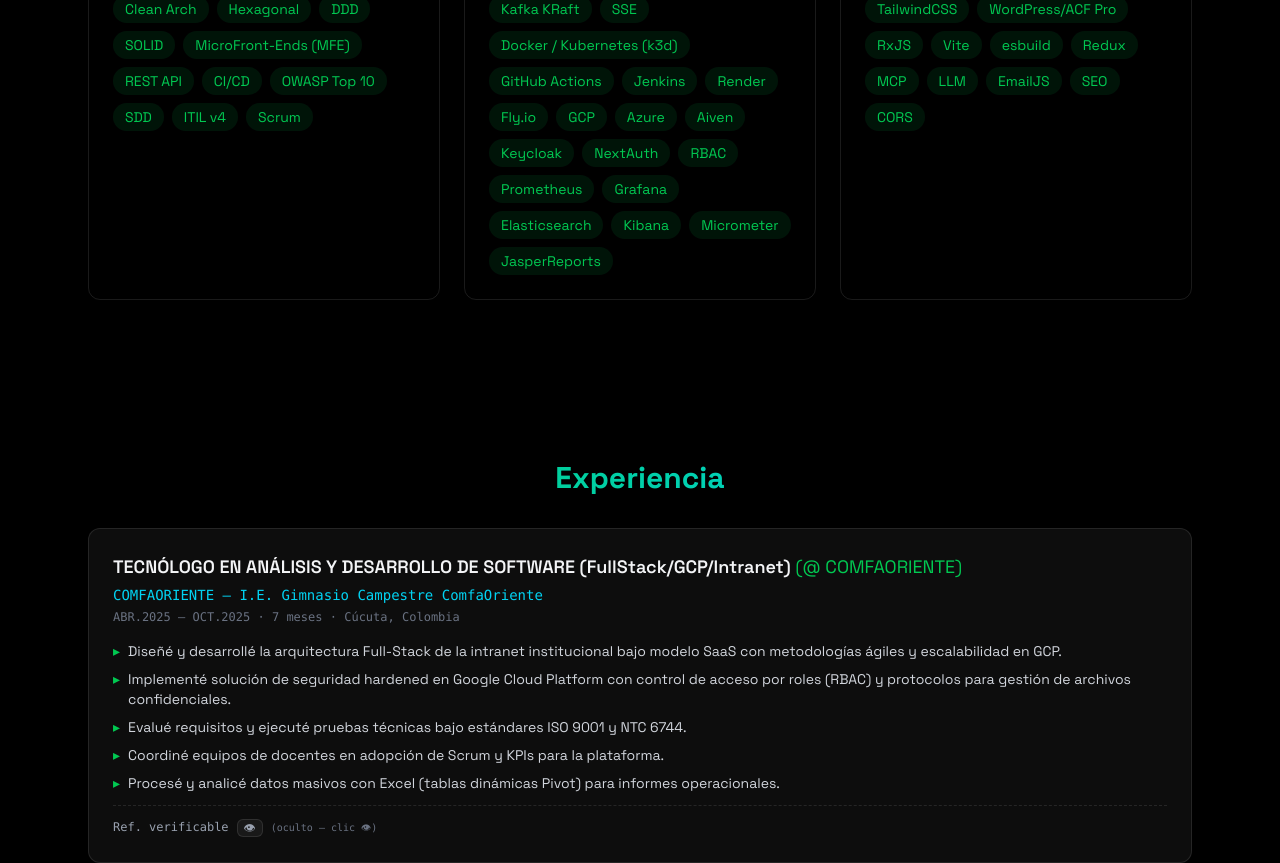
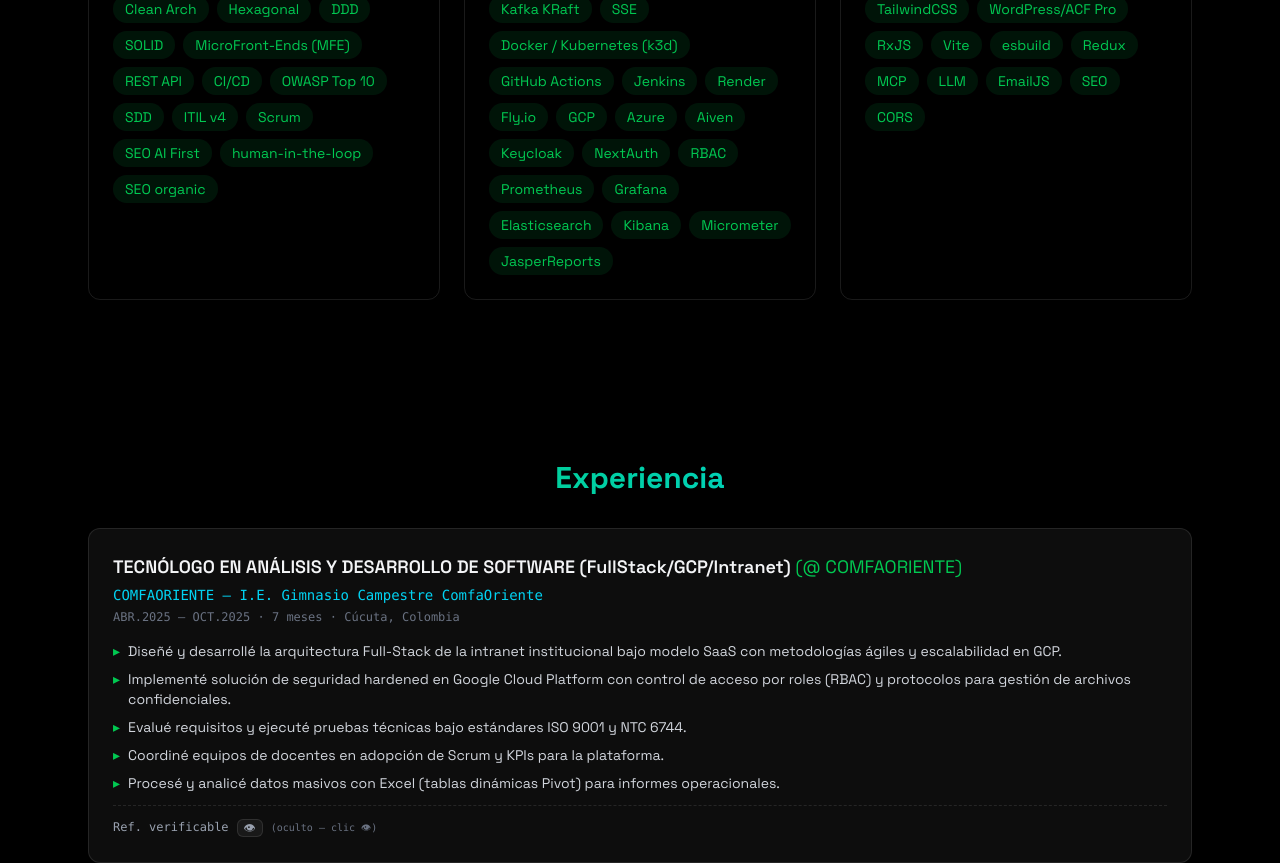
Before and after one commit to ypmanrique2/yadin.manrique-portfolio, a React (Vite) app: page / in a window 1280 px wide. Shown: the part 1560-2423 px from the top of the page. Built offline with nearby package versions, Linux system fonts and the light colour scheme.

Commit message:
docs(portfolio): SEO AI First human-in-the-loop SEO organic a Core

```diff
--- a/CV_Fusion_FE_2026_PREVIEW.html
+++ b/CV_Fusion_FE_2026_PREVIEW.html
@@ -2218,7 +2218,7 @@
             <span class="tag">SOLID</span><span class="tag">MicroFront-Ends (MFE)</span><span class="tag">REST
               API</span>
             <span class="tag">CI/CD</span><span class="tag">OWASP Top 10</span><span class="tag">SDD</span>
-            <span class="tag">ITIL v4</span><span class="tag">Scrum</span>
+            <span class="tag">ITIL v4</span><span class="tag">Scrum</span><span class="tag">SEO AI First</span><span class="tag">human-in-the-loop</span><span class="tag">SEO organic</span>
           </div>
         </div>
 
--- a/CV_Yadin_Manrique_ATS_2026.html
+++ b/CV_Yadin_Manrique_ATS_2026.html
@@ -1165,7 +1165,7 @@
               class="ats-tag accent">OWASP Top 10</span><span class="ats-tag accent">SDD</span><span
               class="ats-tag accent">ITIL
               v4</span><span class="ats-tag">Scrum</span><span class="ats-tag">EDA</span><span
-              class="ats-tag">Idempotency</span>
+              class="ats-tag">Idempotency</span><span class="ats-tag accent">SEO AI First</span><span class="ats-tag accent">human-in-the-loop</span><span class="ats-tag accent">SEO organic</span>
           </div>
         </div>
         <div class="ats-skill-group">
--- a/CV_Yadin_Manrique_ATS_2026_EN.html
+++ b/CV_Yadin_Manrique_ATS_2026_EN.html
@@ -1113,7 +1113,7 @@
               class="ats-tag accent">OWASP Top 10</span><span class="ats-tag accent">SDD</span><span
               class="ats-tag accent">ITIL
               v4</span><span class="ats-tag">Scrum</span><span class="ats-tag">EDA</span><span
-              class="ats-tag">Idempotency</span>
+              class="ats-tag">Idempotency</span><span class="ats-tag accent">SEO AI First</span><span class="ats-tag accent">human-in-the-loop</span><span class="ats-tag accent">SEO organic</span>
           </div>
         </div>
         <div class="ats-skill-group">
--- a/index.html
+++ b/index.html
@@ -7,7 +7,7 @@
   <meta name="description" content="Yadin Paulo Manrique Marquez — Full Stack Developer Java 21, Spring Boot 3.5, Kafka KRaft (Transactional Outbox, DLT, At-Least-Once + idempotencia), Angular 21, React 19, TypeScript, Node.js. 6+ años, 12+ proyectos, Clean/Hexagonal/DDD, Event-Driven, Docker / Kubernetes (k3d local), Cloud SaaS GCP/Azure, ITIL v4." />
   <meta name="author" content="Yadin Paulo Manrique Marquez" />
   <meta name="robots" content="index, follow, max-image-preview:large" />
-  <meta name="keywords" content="Yadin Manrique, Full Stack Developer, Java 21, Spring Boot 3.5, Kafka KRaft, Transactional Outbox, DLT, At-Least-Once + idempotencia, Resilience4j, MongoDB, Angular 21, React 19, TypeScript, Node.js, Docker, Kubernetes, k3d, GCP, Azure, Aiven, Fly.io, Micro frontends, Module Federation, Nx, Signals, RBAC, JWT, OWASP, Prometheus, Grafana, ELK, ITIL v4" />
+  <meta name="keywords" content="Yadin Manrique, Full Stack Developer, Java 21, Spring Boot 3.5, Kafka KRaft, Transactional Outbox, DLT, At-Least-Once + idempotencia, Resilience4j, MongoDB, Angular 21, React 19, TypeScript, Node.js, Docker, Kubernetes, k3d, GCP, Azure, Aiven, Fly.io, Micro frontends, Module Federation, Nx, Signals, RBAC, JWT, OWASP, Prometheus, Grafana, ELK, ITIL v4, SEO AI First, human-in-the-loop, SEO organic" />
   <link rel="canonical" href="https://ypmanrique2.github.io/yadin.manrique-portfolio/" />
   <meta name="theme-color" content="#0a0a0a" />
   <meta property="og:type" content="website" />
--- a/src/components/sections/Habilidades.jsx
+++ b/src/components/sections/Habilidades.jsx
@@ -44,7 +44,7 @@
 const tagGroups = [
     {
         title: "Especialidades & Metodologías",
-        tags: ["Clean Architecture", "Hexagonal Architecture", "DDD", "SOLID", "MicroFront-Ends (MFE)", "REST API", "CI/CD", "OWASP Top 10", "SDD", "ITIL v4", "Scrum", "EDA", "Idempotency"],
+        tags: ["Clean Architecture", "Hexagonal Architecture", "DDD", "SOLID", "MicroFront-Ends (MFE)", "REST API", "CI/CD", "OWASP Top 10", "SDD", "ITIL v4", "Scrum", "EDA", "Idempotency", "SEO AI First", "human-in-the-loop", "SEO organic"],
     },
     {
         title: "Cloud · Infra · Seguridad",
--- a/src/components/sections/Sobre_mi.jsx
+++ b/src/components/sections/Sobre_mi.jsx
@@ -5,7 +5,7 @@
 export const Sobre_mi = () => {
     const frontendSkills = ["TypeScript", "React", "Vite", "Angular", "SEO human in the loop", "TailwindCSS", "SCSS", "CSS3", "HTML5", "JavaScript", "RxJS", "Next.js", "NextAuth"];
     const backendSkills = ["Java", "SpringBoot", "Keycloak", "Node.js", "Express", "MongoDB", "MySQL", "Firebase", "Python", "JavaScript", "TypeScript", "hardened security", "AI first"];
-    const especialidadesChips = ["Clean Arch", "Hexagonal", "DDD", "SOLID", "MicroFront-Ends (MFE)", "REST API", "CI/CD", "OWASP Top 10", "SDD", "ITIL v4", "Scrum"];
+    const especialidadesChips = ["Clean Arch", "Hexagonal", "DDD", "SOLID", "MicroFront-Ends (MFE)", "REST API", "CI/CD", "OWASP Top 10", "SDD", "ITIL v4", "Scrum", "SEO AI First", "human-in-the-loop", "SEO organic"];
     const cloudSeguridadChips = ["Kafka KRaft", "SSE", "Docker / Kubernetes (k3d)", "GitHub Actions", "Jenkins", "Render", "Fly.io", "GCP", "Azure", "Aiven", "Keycloak", "NextAuth", "RBAC", "Prometheus", "Grafana", "Elasticsearch", "Kibana", "Micrometer", "JasperReports"];
     const frontendIaChips = ["TailwindCSS", "WordPress/ACF Pro", "RxJS", "Vite", "esbuild", "Redux", "MCP", "LLM", "EmailJS", "SEO", "CORS"];
 
--- /dev/null
+++ b/yadinPortfolio-Reg/avance-2026-09-23.md
@@ -0,0 +1,24 @@
+# Avance 2026-09-23 — Recovery 9:59: primer 200 tras serie 503 (wedge roto)
+
+## 1. Recovery 9:59 Bogotá (datos USER, no re-ejecutado)
+
+| Hora Bogotá 23-09 | Endpoint | Resultado | Latencia | Evidencia |
+|---|---|---|---|---|
+| 9:59 | BE `/actuator/health` | 200 OK | 2.55s | body `{"status":"UP","groups":["liveness","readiness"]}` |
+| 9:59 | BE-JD `/api/jenkins/live` | 200 OK | 1.37s | body `serverTime 2026-09-23T14:59:00.961Z, outboxPending 0, kafkaPublishErrors 0` |
+
+Serie previa: 7:50-7:51 429 `hibernate-rate-limited` → 8:00-9:31 503 continuo (pares BE/BE-JD) → 9:59 primer 200 en ambos.
+
+## 2. Headers discriminantes
+
+- 9:59 (app sana): `x-render-origin-server: Render`, `rndr-id: 75c5ff63`, CSP intacta.
+- 7:50 (borde): `x-render-routing: hibernate-rate-limited` + `Server: cloudflare` + `Content-Type: text/plain` = emisor borde Render, nunca cruzó puertos primarios.
+
+## 3. Veredicto: wedge roto
+
+Clean/rebuild USER o wake natural (no determinable desde evidencia USER; ambos rompen el wedge `hibernate-wake-error`). Dominio exonerado: `outboxPending 0, kafkaPublishErrors 0`, regla de dependencia intacta, sin cambio de código requerido.
+
+## DevSecOps (OWASP/ASVS)
+
+- CSP/`X-Frame-Options: DENY`/`nosniff` intactos, CORS `allow-origin: https://ypmanrique2.github.io` (allowlist intacta), sin PII/secrets en body/headers.
+- Estado de cambios: markdown únicamente, sin build, sin commit, sin push.
```
Also changed, not shown: public/llms.txt.
